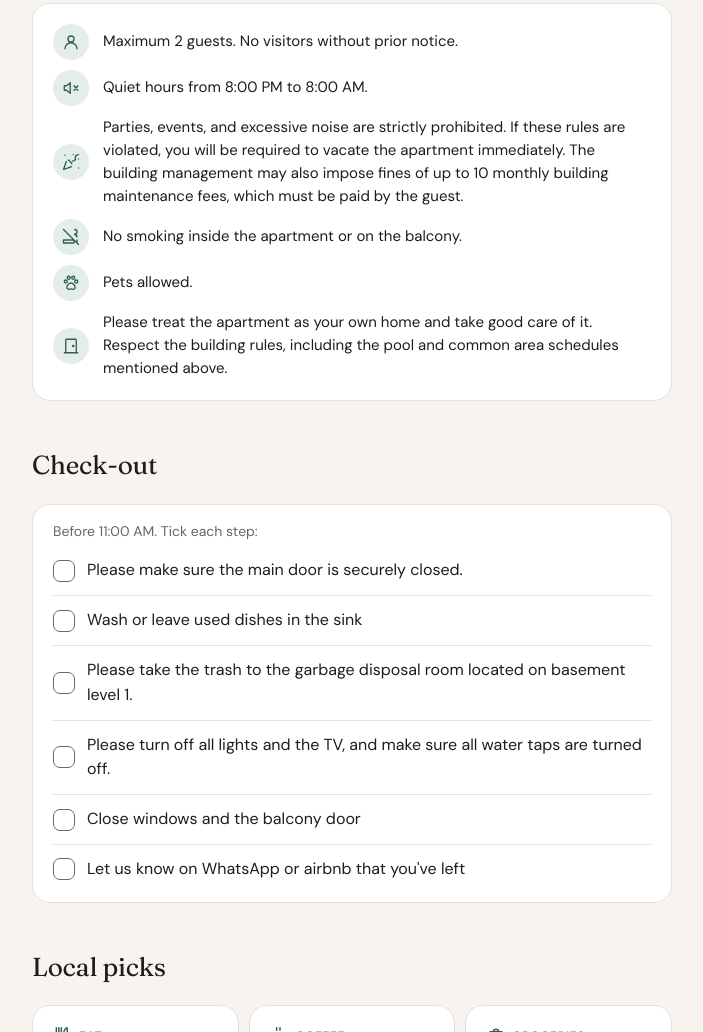
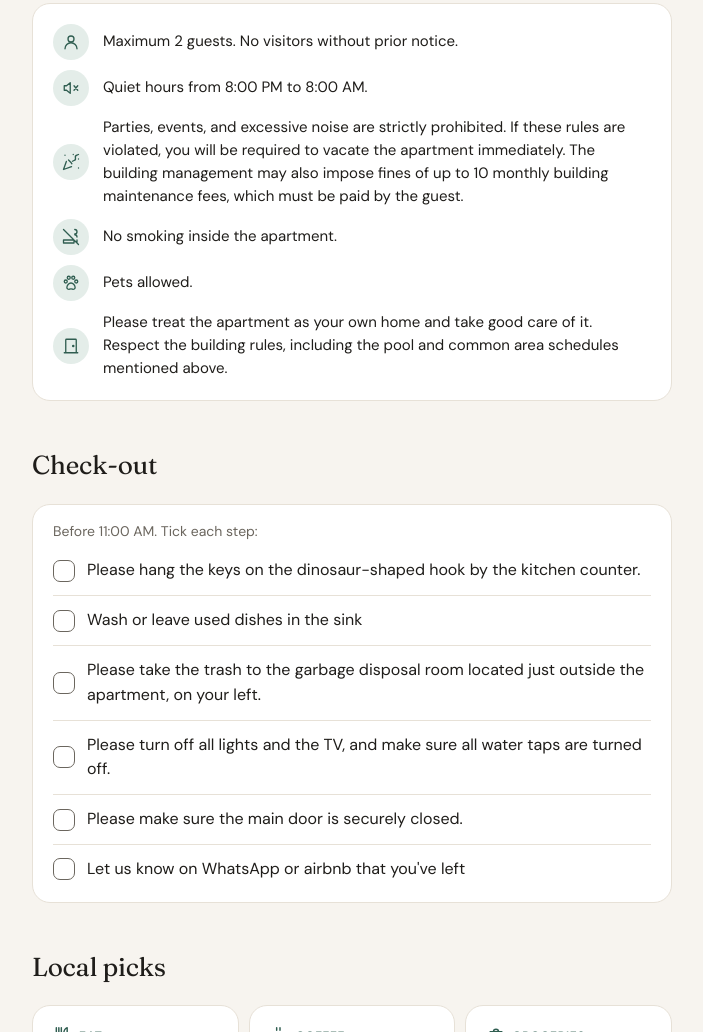
Before and after one commit to best-airbnb/guia-infinity-702-ibg, a plain HTML site: page index.html in a window 1280 px wide. Shown: the part 2180-3212 px from the top of the page, without its empty margins (288-991 px from the left). Drawn offline with Linux system fonts and the light colour scheme.

Commit message:
amenidades-2

```diff
--- a/index.html
+++ b/index.html
@@ -102,7 +102,7 @@ const CONFIG = {
       texto:  { es: "El calentador es automático; espera 30 segundos a que salga caliente.", en: "The heater is automatic; wait about 30 seconds for hot water." } },
     { icono: "lavadora",
       titulo: { es: "Lavadora", en: "Washing machine" },
-      texto:  { es: "La encuentras frente al baño auxiliar en la zona de lavado. Detergente no incluido.", en: "You'll find it across from the guest bathroom, in the laundry area. Detergent is not provided." } },
+      texto:  { es: "La encuentras en la zona de lavado. Detergente no incluido.", en: "You'll find it in the laundry area. Detergent is not provided." } },
     { icono: "cama",
       titulo: { es: "Ropa de cama", en: "Bedding" },
       texto:  { es: "Cobijas y almohadas adicionales en el clóset de la habitación principal.", en: "Extra blankets and pillows in the master bedroom closet." } }
@@ -112,17 +112,17 @@ const CONFIG = {
     { icono: "persona",  texto: { es: "Máximo 2 huéspedes. No se permiten visitas sin aviso previo.", en: "Maximum 2 guests. No visitors without prior notice." } },
     { icono: "silencio", texto: { es: "Horario de silencio de 8:00 p. m. a 8:00 a. m.", en: "Quiet hours from 8:00 PM to 8:00 AM." } },
     { icono: "fiesta",   texto: { es: "Fiestas, eventos o ruido excesivo no están permitidos. De presentarse, se solicitará entrega inmediata del apartamento y genera multas económicas por parte del edificio de hasta 10 cuotas de administración que deberá ser asumido por el huésped", en: "Parties, events, and excessive noise are strictly prohibited. If these rules are violated, you will be required to vacate the apartment immediately. The building management may also impose fines of up to 10 monthly building maintenance fees, which must be paid by the guest." } },
-    { icono: "fumar",    texto: { es: "Prohibido fumar dentro del apartamento y en el balcón.", en: "No smoking inside the apartment or on the balcony." } },
+    { icono: "fumar",    texto: { es: "Prohibido fumar dentro del apartamento.", en: "No smoking inside the apartment." } },
     { icono: "mascota",  texto: { es: "Se admiten mascotas.", en: "Pets allowed." } },
     { icono: "puerta",   texto: { es: "Cuida el alojamiento como si fuera tu casa. Respeta las normas del conjunto: piscina y zonas comunes según los horarios mencionados.", en: "Please treat the apartment as your own home and take good care of it. Respect the building rules, including the pool and common area schedules mentioned above." } }
   ],
 
   checkout: [
-    { es: "Asegúrate de cerrar bien la puerta principal", en: "Please make sure the main door is securely closed." },
+    { es: "Deja las llaves colgadas en el dinosaurio de la barra", en: "Please hang the keys on the dinosaur-shaped hook by the kitchen counter." },
     { es: "Lava o deja en el lavaplatos la loza usada",           en: "Wash or leave used dishes in the sink" },
-    { es: "Saca la basura al shut ubicado en el sótano 1",                      en: "Please take the trash to the garbage disposal room located on basement level 1." },
+    { es: "Saca la basura al shut ubicado a mano izquierda afuera del apartamento",                      en: "Please take the trash to the garbage disposal room located just outside the apartment, on your left." },
     { es: "Apaga luces, TV y llaves de agua cerradas",                 en: "Please turn off all lights and the TV, and make sure all water taps are turned off." },
-    { es: "Cierra ventanas y la puerta del balcón",               en: "Close windows and the balcony door" },
+    { es: "Asegúrate de cerrar bien la puerta principal",               en: "Please make sure the main door is securely closed." },
     { es: "Avísanos por WhatsApp o airbnb que ya saliste",                 en: "Let us know on WhatsApp or airbnb that you've left" }
   ],
 
```
